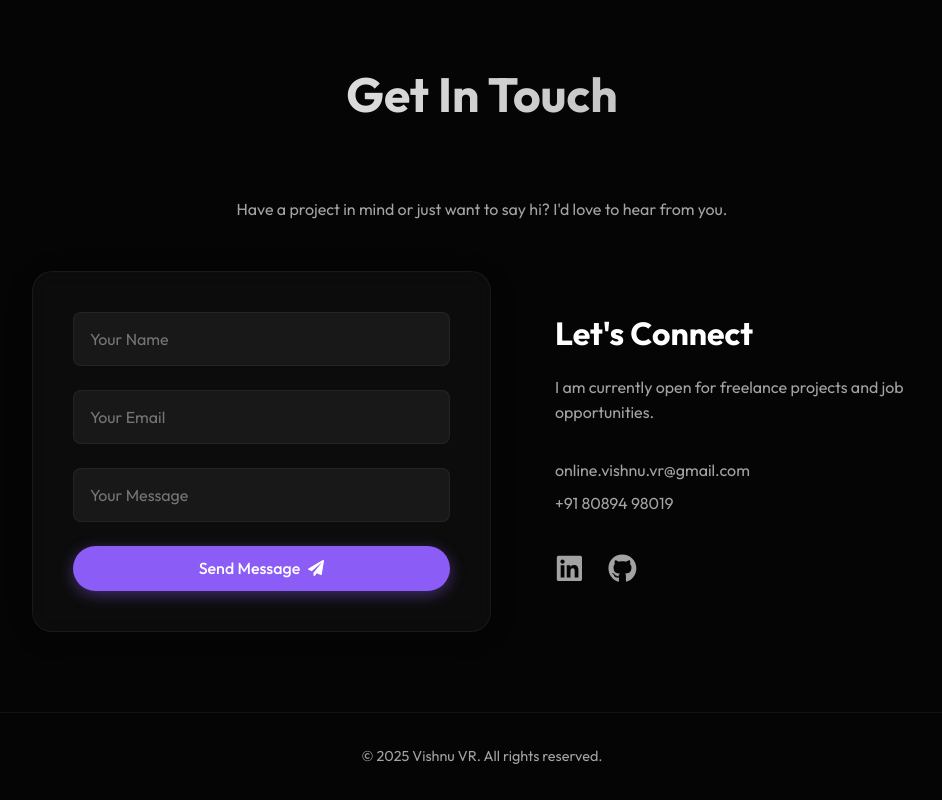
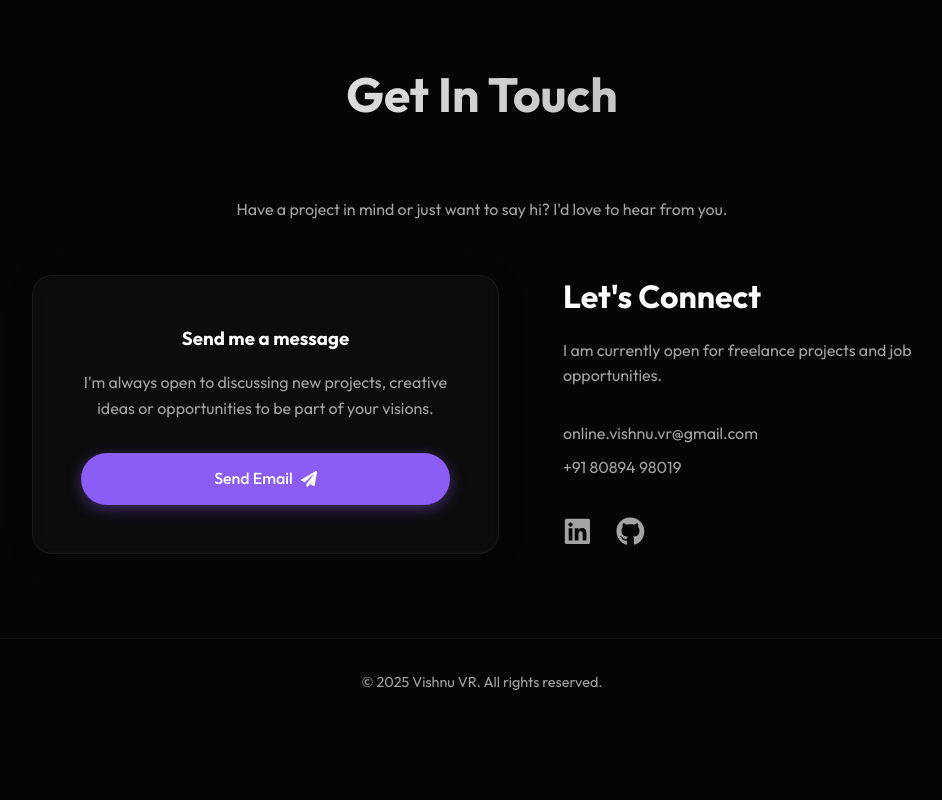
Before and after one commit to vvronline/portfolio, a React (Vite) app: page / in a window 1280 px wide. Shown: the part 3180-3980 px from the top of the page, without its empty margins (158-1100 px from the left). After the commit the page ends 3906 px from the top, so only its background shows below. Built offline with nearby package versions, Linux system fonts and the light colour scheme.

Commit message:
fix: replace form with email button to resolve warning

```diff
--- a/src/sections/Contact.jsx
+++ b/src/sections/Contact.jsx
@@ -12,20 +12,15 @@ const Contact = () => {
                 </p>
 
                 <div className="contact-wrapper">
-                    <form className="contact-form glass" onSubmit={(e) => e.preventDefault()}>
-                        <div className="form-group">
-                            <input type="text" placeholder="Your Name" required />
-                        </div>
-                        <div className="form-group">
-                            <input type="email" placeholder="Your Email" required />
-                        </div>
-                        <div className="form-group">
-                            <input type="text" placeholder="Your Message" required />
-                        </div>
-                        <button type="submit" className="btn btn-primary submit-btn">
-                            Send Message <FaPaperPlane />
-                        </button>
-                    </form>
+                    <div className="contact-form glass" style={{ textAlign: 'center', padding: '3rem' }}>
+                        <h3 style={{ marginBottom: '1rem' }}>Send me a message</h3>
+                        <p style={{ marginBottom: '2rem', color: 'var(--text-muted)' }}>
+                            I'm always open to discussing new projects, creative ideas or opportunities to be part of your visions.
+                        </p>
+                        <a href="mailto:online.vishnu.vr@gmail.com" className="btn btn-primary submit-btn" style={{ display: 'inline-flex', justifyContent: 'center', textDecoration: 'none' }}>
+                            Send Email <FaPaperPlane />
+                        </a>
+                    </div>
 
                     <div className="contact-info">
                         <h3>Let's Connect</h3>
```
